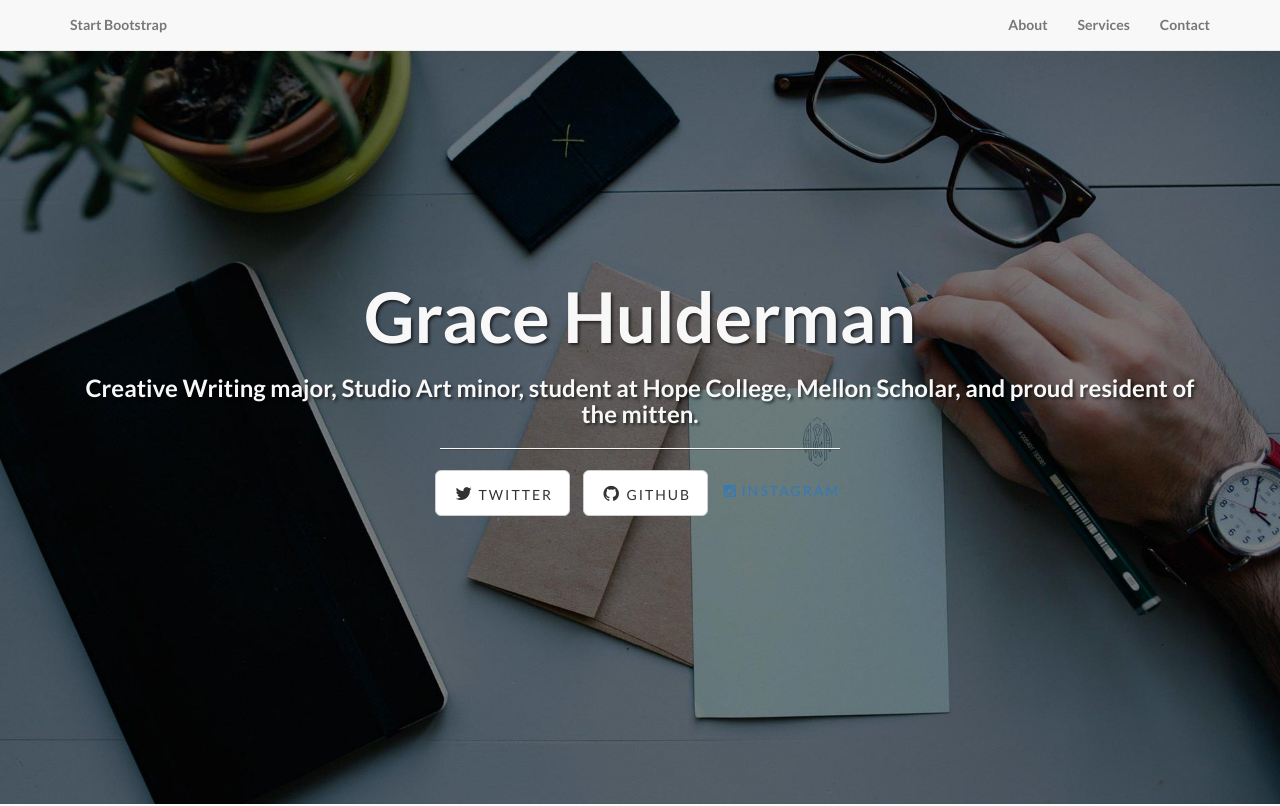
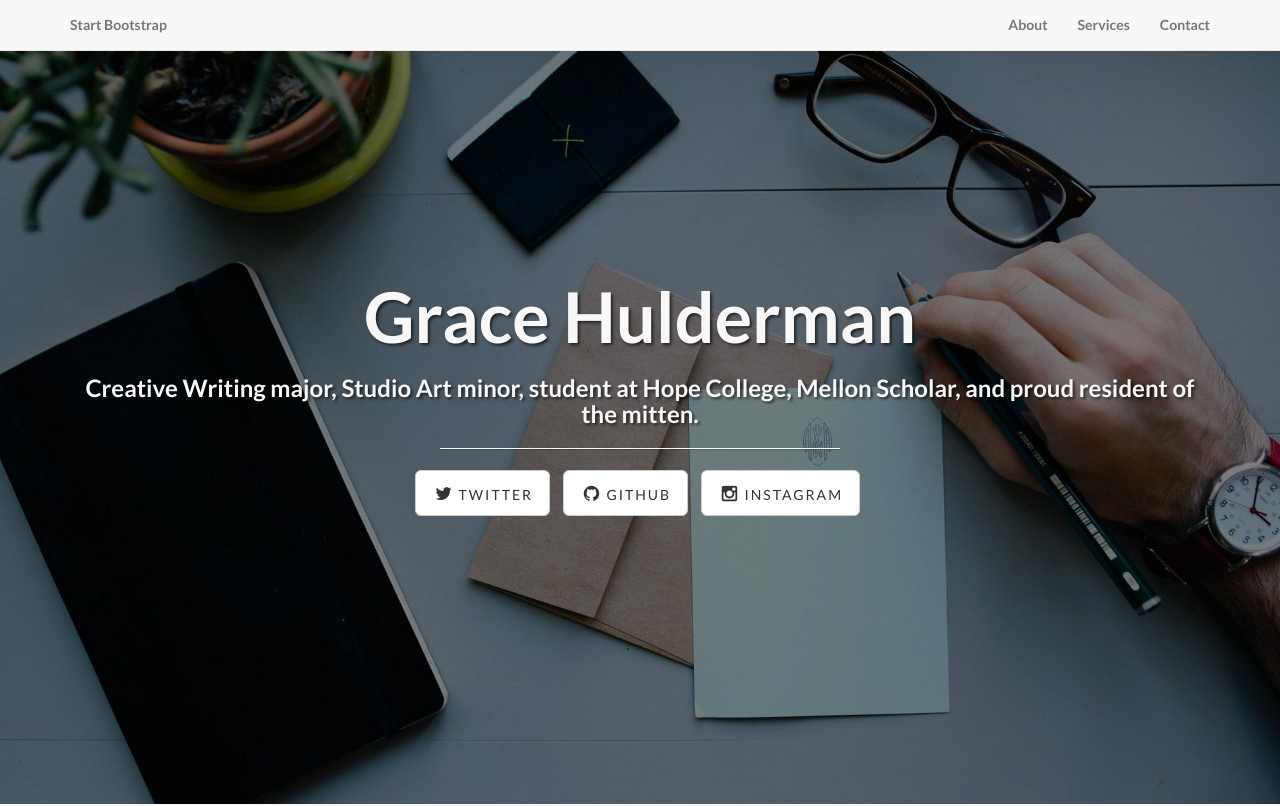
Before and after one commit to ghulderman/ghulderman.github.io, a plain HTML site: page index.html in a window 1280 px wide. Shown: the top 806 px of the page. Drawn offline with Linux system fonts and the light colour scheme.

Commit message:
Edit instagram link

```diff
--- a/index.html
+++ b/index.html
@@ -84,7 +84,7 @@
                                 <a href="https://github.com/IronSummitMedia/startbootstrap" class="btn btn-default btn-lg"><i class="fa fa-github fa-fw"></i> <span class="network-name">Github</span></a>
                             </li>
                             <li>
-                                <a href="#" class="https://instagram.com/ghulderman/"><i class="fa fa-instagram fa-fw"></i> <span class="network-name">Instagram</span></a>
+                                <a href="https://instagram.com/ghulderman/" class="btn btn-default btn-lg"><i class="fa fa-instagram fa-fw"></i> <span class="network-name">Instagram</span></a>
                             </li>
                         </ul>
                     </div>
```
